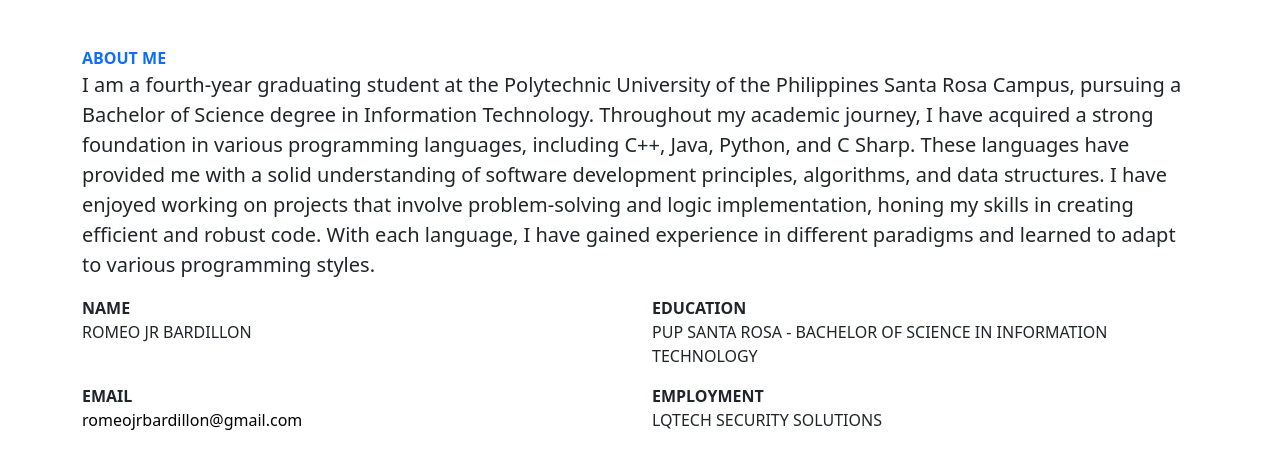
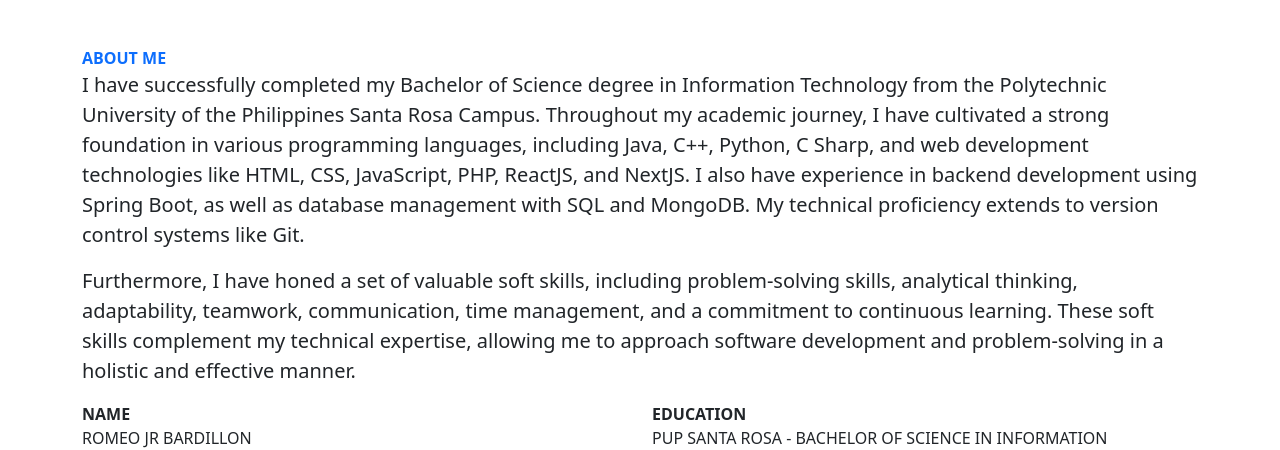
Before and after one commit to rmbardillon/portfolio, a React (Vite) app: page / in a window 1280 px wide. Shown: the part 672-1122 px from the top of the page. Built offline with nearby package versions, Linux system fonts and the light colour scheme; the HTML template or start-up script is replaced by a standard one.

Commit message:
Updated about me paragraph

```diff
--- a/src/pages/About.tsx
+++ b/src/pages/About.tsx
@@ -7,7 +7,26 @@ const About = () => {
 				<div className="col">
 					<b className="text-primary">ABOUT ME</b>
 					<p className="fs-5 fw-normal">
-						I am a fourth-year graduating student at the Polytechnic University of the Philippines Santa Rosa Campus, pursuing a Bachelor of Science degree in Information Technology. Throughout my academic journey, I have acquired a strong foundation in various programming languages, including C++, Java, Python, and C Sharp. These languages have provided me with a solid understanding of software development principles, algorithms, and data structures. I have enjoyed working on projects that involve problem-solving and logic implementation, honing my skills in creating efficient and robust code. With each language, I have gained experience in different paradigms and learned to adapt to various programming styles.
+						I have successfully completed my Bachelor of Science
+						degree in Information Technology from the Polytechnic
+						University of the Philippines Santa Rosa Campus.
+						Throughout my academic journey, I have cultivated a
+						strong foundation in various programming languages,
+						including Java, C++, Python, C Sharp, and web
+						development technologies like HTML, CSS, JavaScript,
+						PHP, ReactJS, and NextJS. I also have experience in
+						backend development using Spring Boot, as well as
+						database management with SQL and MongoDB. My technical
+						proficiency extends to version control systems like Git.
+					</p>
+					<p className="fs-5 fw-normal">
+						Furthermore, I have honed a set of valuable soft skills,
+						including problem-solving skills, analytical thinking,
+						adaptability, teamwork, communication, time management,
+						and a commitment to continuous learning. These soft
+						skills complement my technical expertise, allowing me to
+						approach software development and problem-solving in a
+						holistic and effective manner.
 					</p>
 					<div className="row">
 						<div className="col">
@@ -26,10 +45,13 @@ const About = () => {
 						<div className="col">
 							<strong>EMAIL</strong>
 							<p>
-                                <a href="mailto:romeojrbardillon@gmail.com" className="email-link">
-                                romeojrbardillon@gmail.com
-                                </a>
-                            </p>
+								<a
+									href="mailto:romeojrbardillon@gmail.com"
+									className="email-link"
+								>
+									romeojrbardillon@gmail.com
+								</a>
+							</p>
 						</div>
 						<div className="col">
 							<strong>EMPLOYMENT</strong>
```
